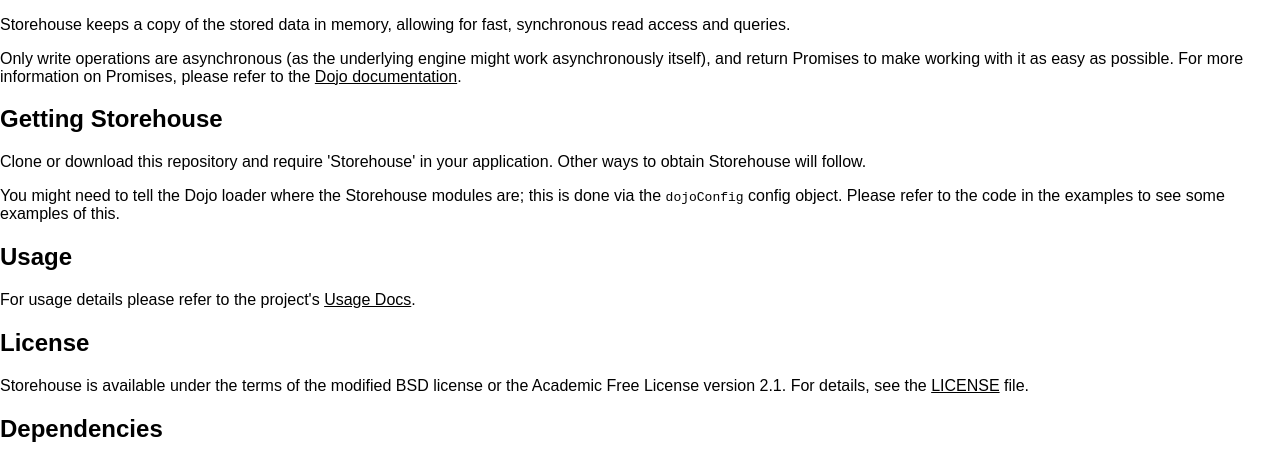
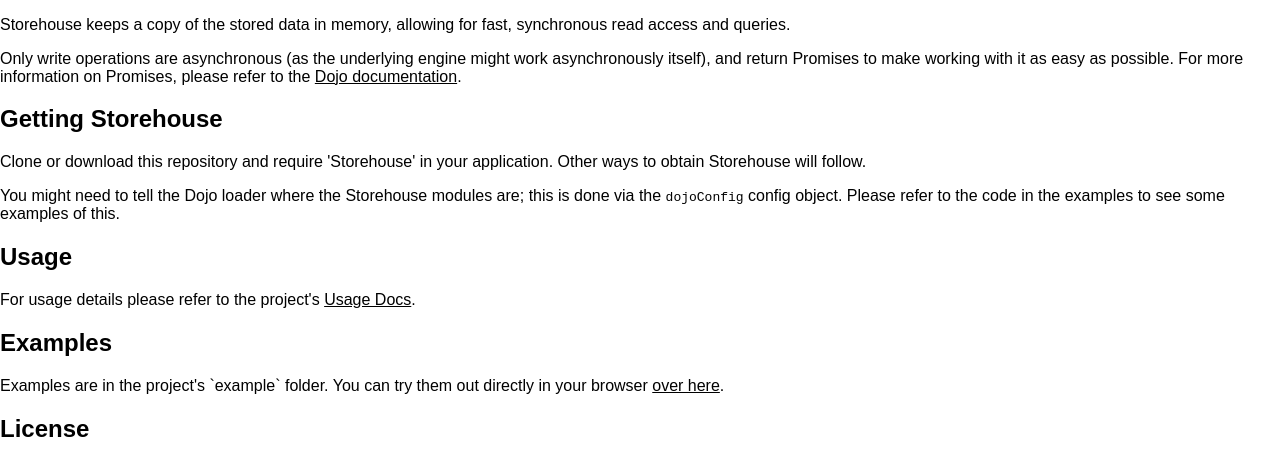
Before and after one commit to jensarps/storehouse, a website: page index.html in a window 1280 px wide. Shown: the part 322-782 px from the top of the page. Drawn offline with Linux system fonts and the light colour scheme; files that its build step writes are made by us from their sources.

Commit message:
Add link to examples

```diff
--- a/index.html
+++ b/index.html
@@ -64,6 +64,12 @@
   For usage details please refer to the project's <a href="https://github.com/jensarps/storehouse/blob/master/doc/usage.md">Usage Docs</a>.
 </p>
 
+<h2>Examples</h2>
+
+<p>
+  Examples are in the project's `example` folder. You can try them out directly in your browser <a href="http://jensarps.github.com/storehouse/example/">over here</a>.
+</p>
+
 <h2>License</h2>
 
 <p>Storehouse is available under the terms of the modified BSD license or the
```
